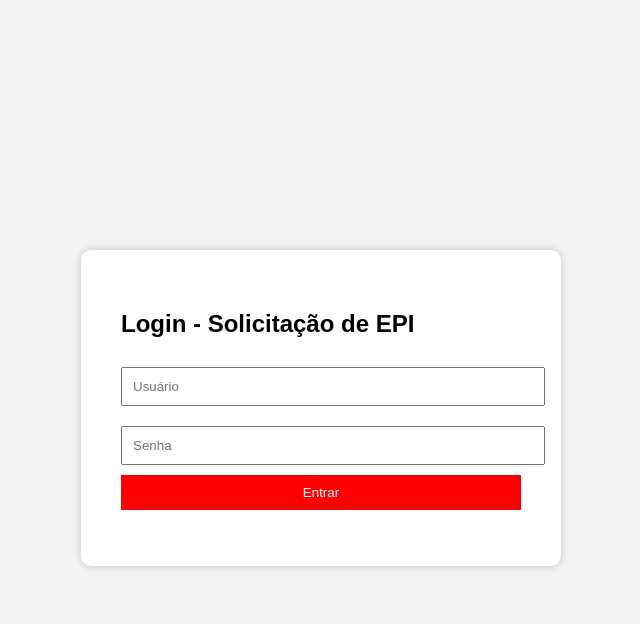
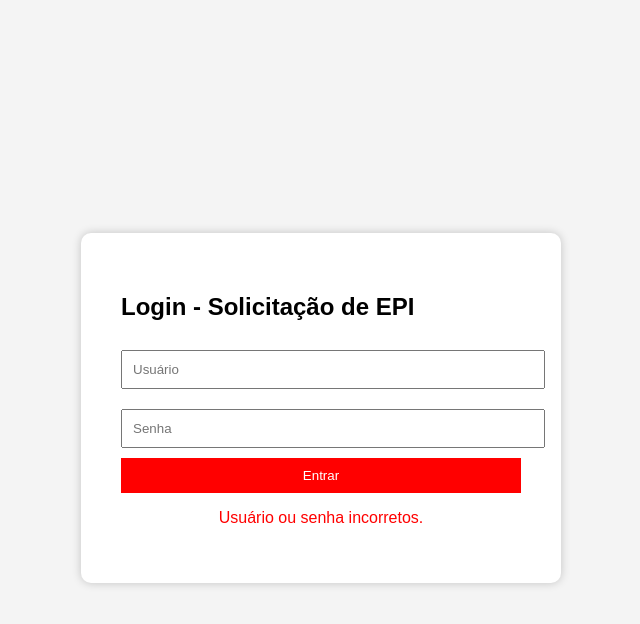
Before and after one commit to Gavloski/EPI-Logistica-CDAM, a plain HTML site: page index.html in a window 1280 px wide. Both pictures are taken after a click on the button "Entrar". Shown: the whole page, without its empty margins (319-959 px from the left). Drawn offline with Linux system fonts and the light colour scheme.

Commit message:
Update index.html

```diff
--- a/index.html
+++ b/index.html
@@ -57,7 +57,7 @@
 <script>
   function login() {
     const user = document.getElementById('usuario').value;
-    const pass = document.getElementById('senha123').value;
+    const pass = document.getElementById('senha').value;
 
     const userPadrao = "usuario";
     const senhaPadrao = "senha123";
```
